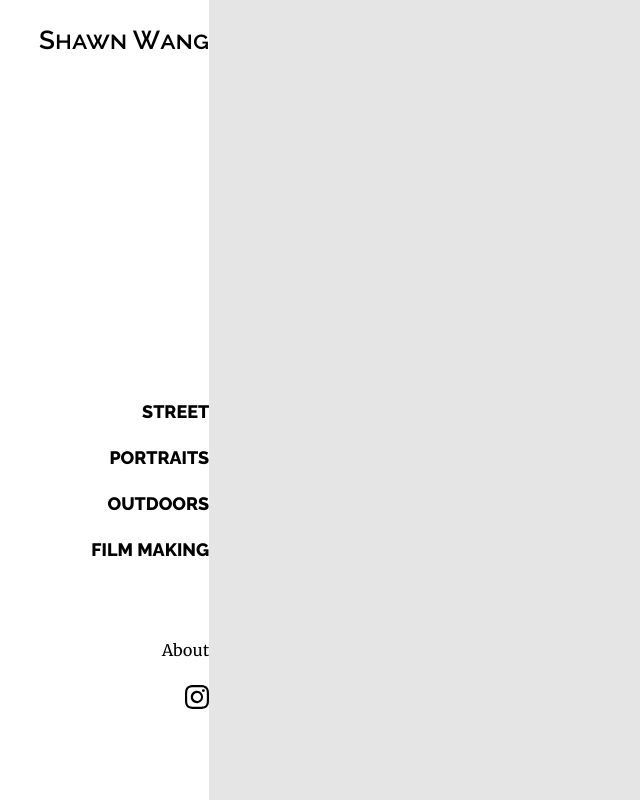
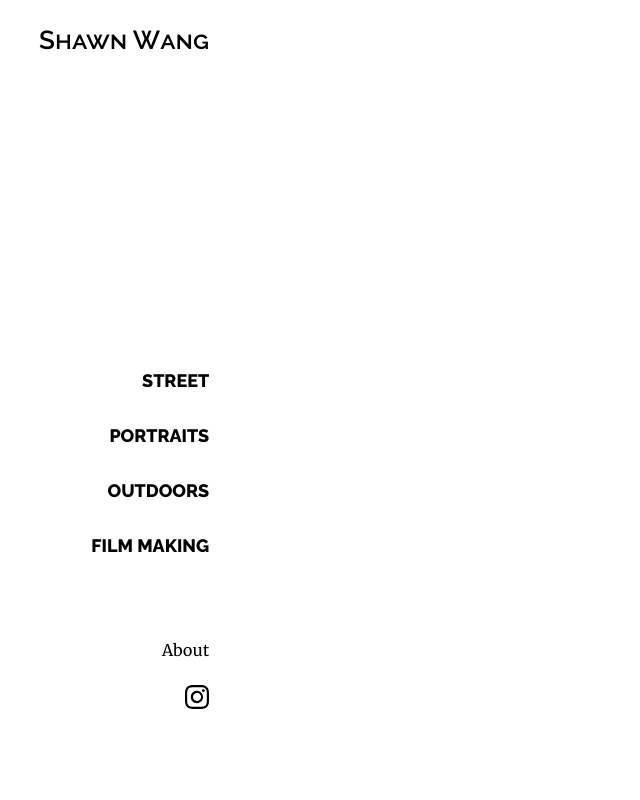
Before and after one commit to shawn-wang-photo/shawn-wang-photo.github.io, a React (Create React App) app in the folder my-app/: page / in a window 1280 px wide. Shown: the whole page, without its empty margins (0-640 px from the left). Built offline with nearby package versions, Linux system fonts and the light colour scheme.

Commit message:
hover effect

```diff
--- a/my-app/src/Home.css
+++ b/my-app/src/Home.css
@@ -2,5 +2,4 @@
     display: flex;
     height: 100%;
     width: 100%;
-    background-color: rgba(0, 0, 0, 0.1);
 }
--- a/my-app/src/NavigationBar.css
+++ b/my-app/src/NavigationBar.css
@@ -44,6 +44,16 @@
 
 .category {
     cursor: pointer;
+    display: flex;
+    height: 30px;
+    align-items: center;
+    transition: padding-right 0.2s ease;
+}
+
+.category:hover {
+    border-right: 5px solid;
+    padding-right: 5px;
+    transition: padding-right 0.2s ease;
 }
 
 .footer {
@@ -59,3 +69,7 @@
     font-size: 16px;
     cursor: pointer;
 }
+
+.instagramIcon {
+    cursor: pointer;
+}
--- a/my-app/src/NavigationBar.tsx
+++ b/my-app/src/NavigationBar.tsx
@@ -13,7 +13,7 @@ function NavigationBar() {
             </div>
             <div className='footer'>
                 <div className="about">About</div>
-                <InstagramIcon />
+                <div className="instagramIcon"><InstagramIcon /></div>
             </div>
         </div>
     );
```
